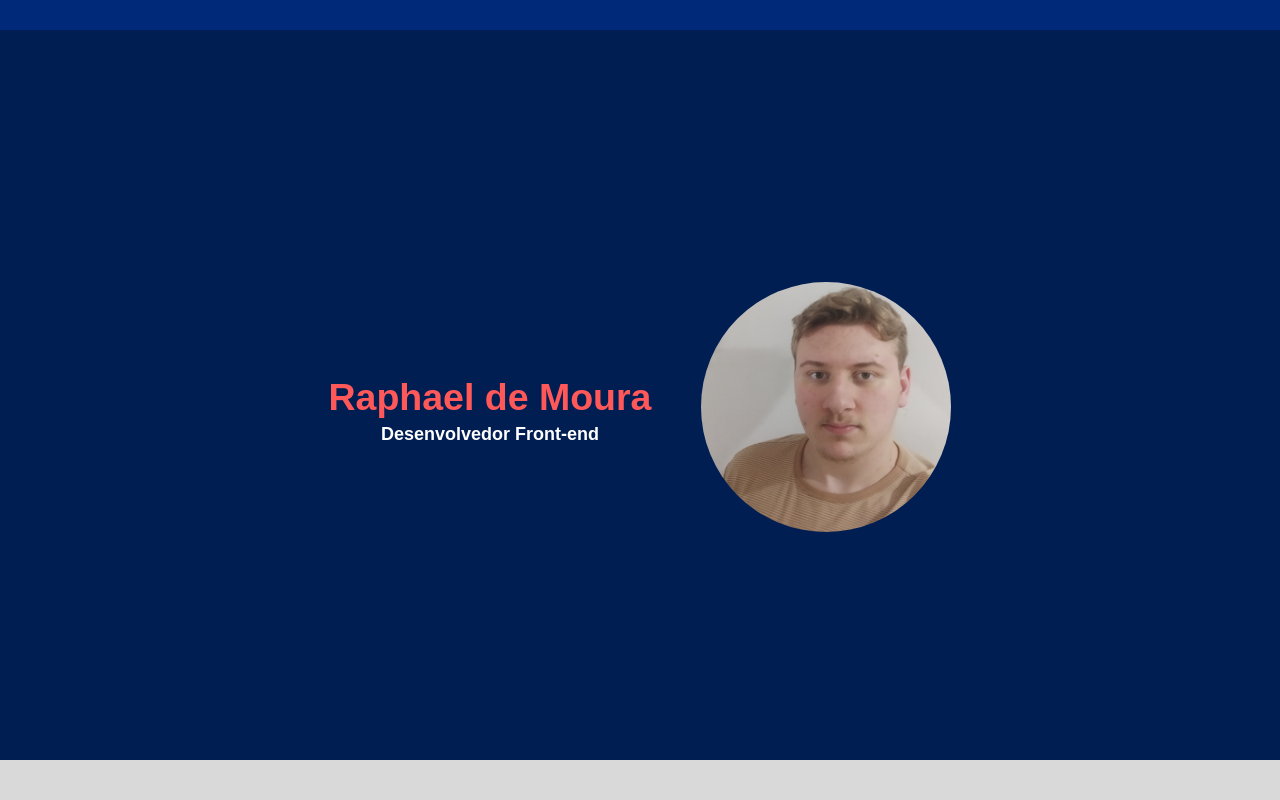
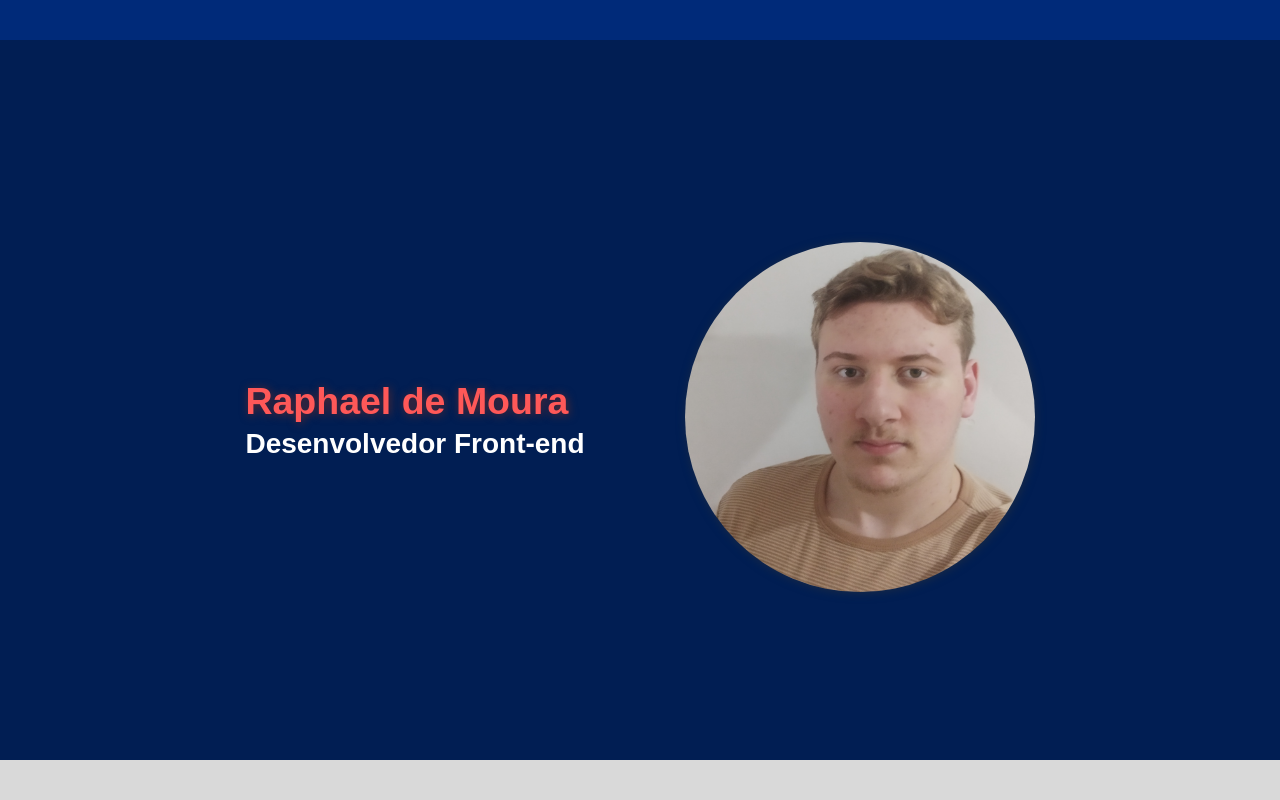
Before and after one commit to raphaeldemouradev/portfolio-pro-dev, a React (Vite) app: page / in a window 1280 px wide. Shown: the top 800 px of the page. Built offline with nearby package versions, Linux system fonts and the light colour scheme.

Commit message:
Apresenta new layout

```diff
--- a/src/App.tsx
+++ b/src/App.tsx
@@ -13,7 +13,7 @@ function App() {
         <Contato />
         <footer>
           <p>© 2026 Raphael.Dev - Todos os direitos reservados.</p>
-    </footer>
+        </footer>
     </div>
   )
 }
--- a/src/components/apresenta/index.tsx
+++ b/src/components/apresenta/index.tsx
@@ -4,15 +4,21 @@ import './style.css'
 export default function Apresenta() {
     return (
         <div className='section-apresenta'>
-            <nav></nav>
+            <nav className='nav-apresenta'></nav>
 
-            <section className='molde-flex'>
+            <section className='container-flex'>
                 <div>
-                    <img src={RaphaelImg} alt="img-raphael" className='foto-img'/>
+                    <img
+                        src={RaphaelImg}
+                        alt="raphael-img"
+                        fetchPriority='high'
+                        loading='eager'
+                        className='foto-img'
+                    />
                 </div>
                 <div>
-                    <h1>Raphael de Moura</h1>
-                    <p>Desenvolvedor Front-end</p>
+                    <h1 className='title-apresenta'>Raphael de Moura</h1>
+                    <p className='profissao-name'>Desenvolvedor Front-end</p>
                 </div>
             </section>
         </div>
--- a/src/components/apresenta/style.css
+++ b/src/components/apresenta/style.css
@@ -2,12 +2,12 @@
     height: 95dvh;
 }
 
-.section-apresenta nav {
+.nav-apresenta {
     background-color: #002A79;
-    height: 30px;
+    height: 40px;
 }
 
-.section-apresenta section {
+.container-flex {
     background-color: var(--cor1);
     height: 100%;
     display: flex;
@@ -22,16 +22,18 @@
     width: 250px;
     height: 250px;
     border-radius: 50%;
+    box-shadow: 1px 1px 10px #1b2b44;
 }
 
-.section-apresenta section div h1 {
+.title-apresenta {
     color: #FF5858;
     font-family: Arial, Helvetica, sans-serif;
     font-weight: bold;
     margin-bottom: 5px;
+    text-shadow: 1px 1px 10px #612b2b;
 }
 
-.section-apresenta section div p {
+.profissao-name {
     color: #FFF;
     font-family: Arial, Helvetica, sans-serif;
     font-weight: bolder;
@@ -40,17 +42,31 @@
 }
 
 @media screen and (min-width: 768px) {
-    .section-apresenta section {
+    .container-flex {
         flex-direction: row-reverse;
         gap: 50px;
         font-size: 20px;
     }
+
+    .profissao-name {
+        font-size: 25px;
+        text-align: right;
+    }
 }
 
 @media screen and (min-width: 992px) {
-.section-apresenta section {
+    .container-flex {
         flex-direction: row-reverse;
-        gap: 50px;
+        gap: 100px;
         font-size: 25px;
     }
+
+    .foto-img {
+        width: 350px;
+        height: 350px;
+    }
+
+    .profissao-name {
+        font-size: 28px;
+    }
 }
```
